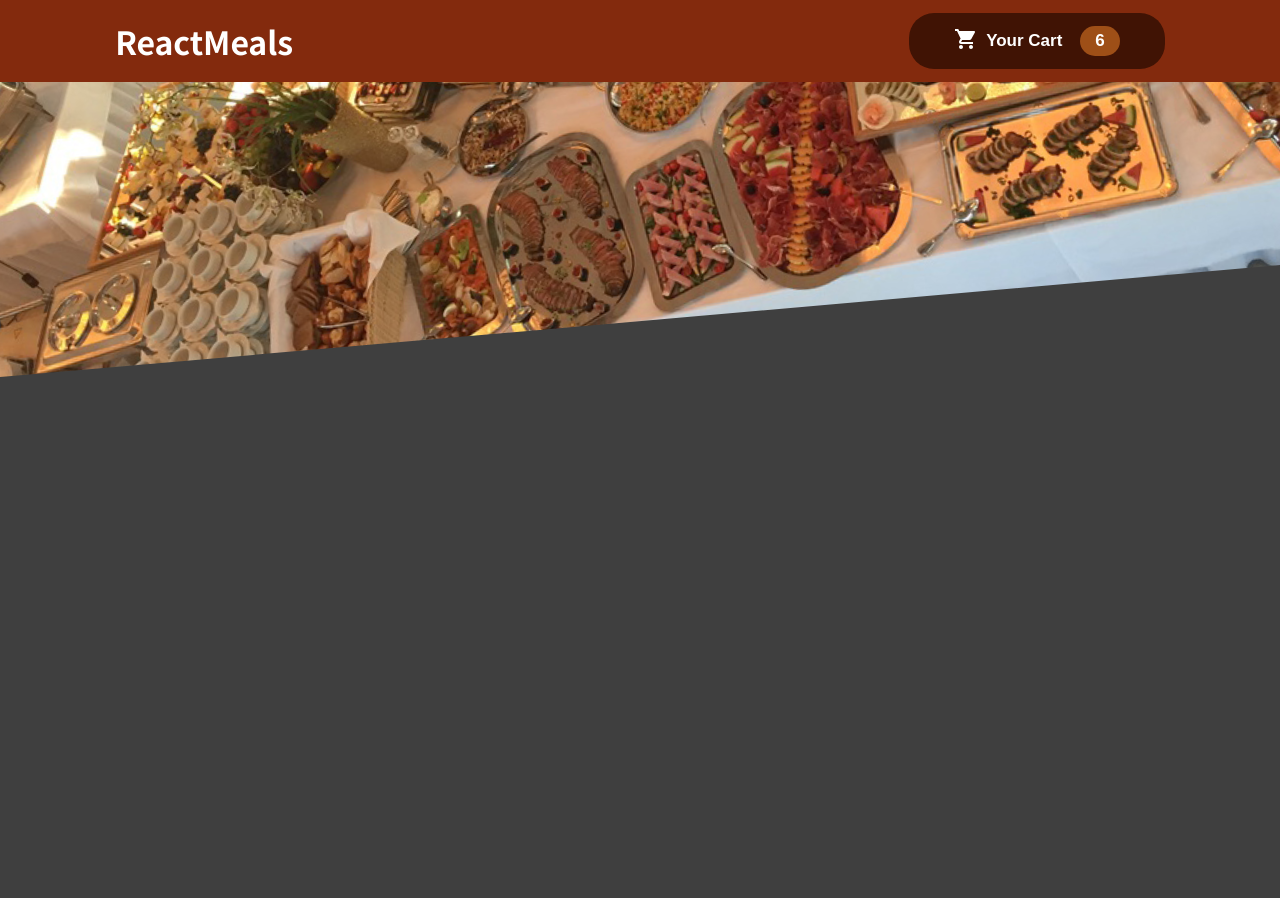
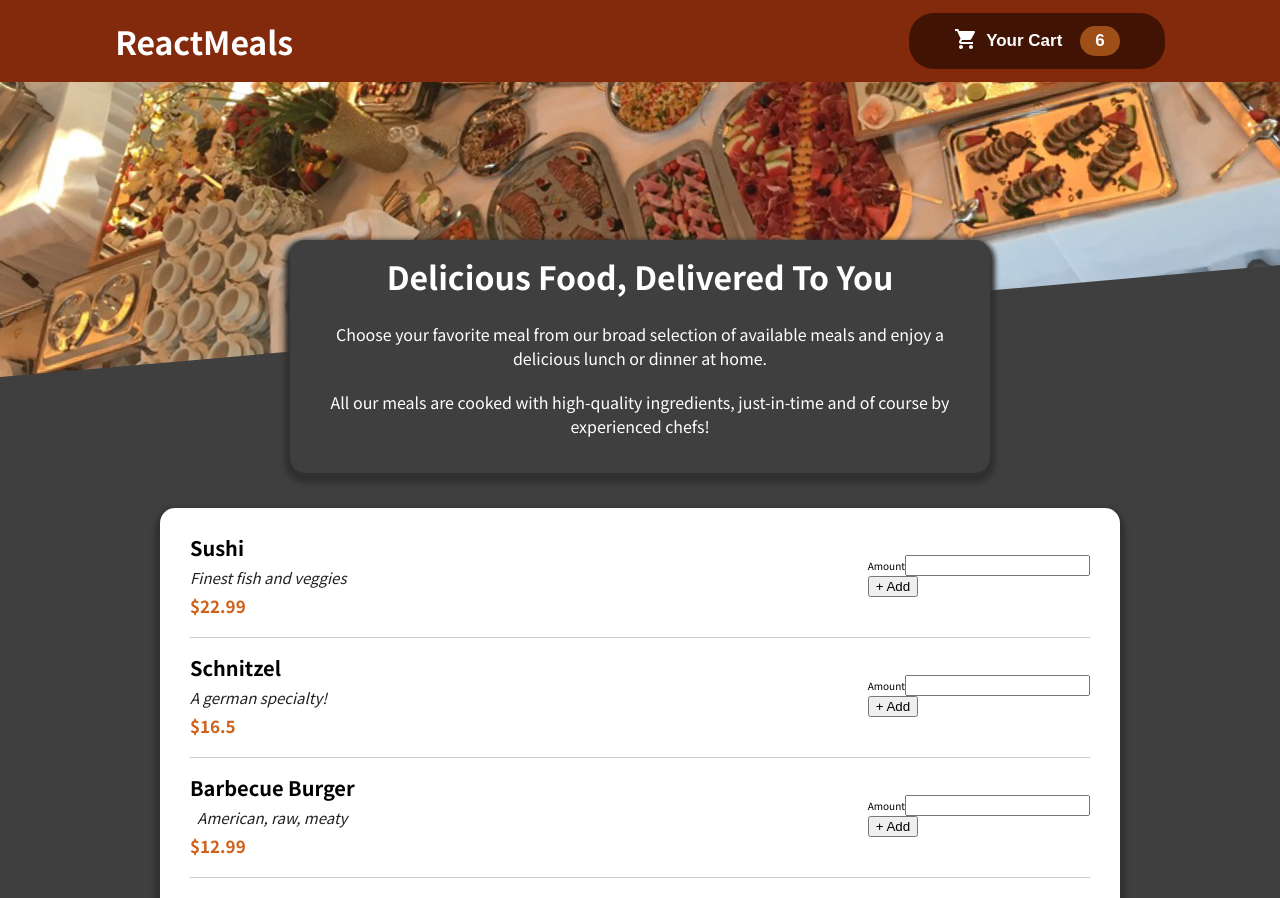
Before and after one commit to kheemchandra/simple-react-cart-app-modified-1, a React (Create React App) app: page / in a window 1280 px wide. Shown: the top 898 px of the page. Before the commit the page ends 800 px from the top, so only its background shows below. Built offline with nearby package versions, Linux system fonts and the light colour scheme.

Commit message:
Meals section is added

```diff
--- a/src/App.js
+++ b/src/App.js
@@ -2,12 +2,14 @@ import React, { Fragment } from 'react';
 
 import Header from './components/Header/Header';
 import Hero from './components/Hero/Hero';
+import Meals from './components/Meals/Meals';
 
 function App() {
   return (
     <Fragment>
       <Header />
       <Hero />
+      <Meals />
     </Fragment>
   );
 }
--- /dev/null
+++ b/src/components/Meals/Meal/MealItem.js
@@ -0,0 +1,26 @@
+import React from "react";
+
+import classes from "./MealItem.module.css";
+
+const MealItem = (props) => {
+  return (
+    <li className={classes['meal-item']}>
+      <div>
+        <h1>{props.name}</h1>
+        <div className={classes.summary}>
+          <span className={classes.description}>{props.description}</span>
+          <span className={classes.price}>${props.price}</span>
+        </div>
+      </div>
+      <form>
+        <div>
+          <label>Amount</label>
+          <input type="number" />
+        </div>
+        <button>+ Add</button>
+      </form>
+    </li>
+  );
+};
+
+export default MealItem;
--- /dev/null
+++ b/src/components/Meals/Meal/MealItem.module.css
@@ -0,0 +1,29 @@
+.meal-item{
+  border-bottom: 1px solid #ccc;
+  padding-bottom: 2.3rem;
+  display: flex;
+  justify-content: space-between;
+  align-items: center;
+}
+
+.meal-item h1{
+  font-size: 2rem;
+}
+
+.summary{
+  display: flex;
+  flex-direction: column;
+}
+
+.description{
+  font-size: 1.5rem;
+  font-style: italic;
+  color: #222;
+  margin: 1.2rem auto;
+}
+
+.price{
+  font-size: 1.7rem;
+  font-weight: bold;
+  color: rgb(207, 98, 26);
+}
--- /dev/null
+++ b/src/components/Meals/Meal/MealList.js
@@ -0,0 +1,52 @@
+import React from "react";
+
+import Card from "../../UI/Card/Card";
+import MealItem from "./MealItem";
+
+import classes from "./MealList.module.css";
+
+const DUMMY_MEALS = [
+  {
+    id: "i1",
+    name: "Sushi",
+    description: "Finest fish and veggies",
+    price: 22.99,
+  },
+  {
+    id: "i2",
+    name: "Schnitzel",
+    description: "A german specialty!",
+    price: 16.5,
+  },
+  {
+    id: "i3",
+    name: "Barbecue Burger",
+    description: "American, raw, meaty",
+    price: 12.99,
+  },
+  {
+    id: "i4",
+    name: "Green Bowl",
+    description: "Healthy...and green...",
+    price: 16.5,
+  },
+];
+
+const MealList = (props) => {
+  let content = DUMMY_MEALS.map((item) => (
+    <MealItem
+      key={item.id}
+      id={item.id}
+      name={item.name}
+      description={item.description}
+      price={item.price}
+    />
+  ));
+  return (
+    <Card className={classes["meal-list"]}>
+      <ul>{content}</ul>
+    </Card>
+  );
+};
+
+export default MealList;
--- /dev/null
+++ b/src/components/Meals/Meal/MealList.module.css
@@ -0,0 +1,13 @@
+.meal-list{
+  background: white;
+  margin: 3.5rem auto;
+  width: 90vw;
+  max-width: 96rem;
+  padding: 3rem 3rem;
+}
+
+.meal-list ul{
+  display: flex;
+  flex-direction: column;
+  gap: 2rem;
+}
--- /dev/null
+++ b/src/components/Meals/MealSummary.js
@@ -0,0 +1,22 @@
+import Card from '../UI/Card/Card';
+import classes from './MealSummary.module.css';
+
+const MealSummary = () => {
+  return (
+    <Card className={classes.section}>
+      <h1>Delicious Food, Delivered To You</h1>
+      <div className={classes.description}>
+        <p>
+          Choose your favorite meal from our broad selection of available meals
+          and enjoy a delicious lunch or dinner at home.
+        </p>
+        <p>
+          All our meals are cooked with high-quality ingredients, just-in-time
+          and of course by experienced chefs!
+        </p>
+      </div>
+    </Card>
+  );
+};
+
+export default MealSummary;
--- /dev/null
+++ b/src/components/Meals/MealSummary.module.css
@@ -0,0 +1,25 @@
+.section{
+  background: var(--background-color);
+  color: white;
+  padding: 1.5rem 2rem;
+  width: 90vw;
+  max-width: 70rem;
+  text-align: center;
+  position: relative;
+  top: -14rem;
+  margin-bottom: -14rem;
+}
+
+.section h1{
+  font-size: 3.2rem;
+  margin: .5rem auto 3rem;
+}
+
+.description{
+  font-size: 1.6rem;
+}
+
+.description p{
+  margin-bottom: 2rem;
+  line-height: 1.5;
+}
--- /dev/null
+++ b/src/components/Meals/Meals.js
@@ -0,0 +1,13 @@
+import React from 'react';
+import MealList from './Meal/MealList';
+
+import MealSummary from './MealSummary';
+
+const Meals = (props) => {
+  return <main>
+    <MealSummary />
+    <MealList />
+  </main>
+};
+
+export default Meals;
--- a/src/components/UI/Card/Card.js
+++ b/src/components/UI/Card/Card.js
@@ -0,0 +1,11 @@
+import React from 'react';
+
+import classes from './Card.module.css';
+
+const Card = props => {
+  return <section className={`${classes.card} ${props.className ? props.className : ''}`}>
+    {props.children}
+  </section>
+};
+
+export default Card;
--- a/src/components/UI/Card/Card.module.css
+++ b/src/components/UI/Card/Card.module.css
@@ -0,0 +1,5 @@
+.card{
+  border-radius: 1.5rem;
+  margin: auto;
+  box-shadow: 0 .5rem .5rem .5rem #303030;
+}
--- a/src/index.css
+++ b/src/index.css
@@ -44,6 +44,7 @@ table {
 }
 
 :root{
+	--background-color: #3f3f3f;
   --first-color: 	#832A0D;
   --second-color: 		#9e4f17;
   --third-color: 	#401304;
@@ -56,5 +57,5 @@ html {
 }
 
 body {
-  background-color: #3f3f3f;
+  background-color: var(--background-color);
 }
```
Also changed, not shown: src/components/Meals/Meals.module.css (added).
